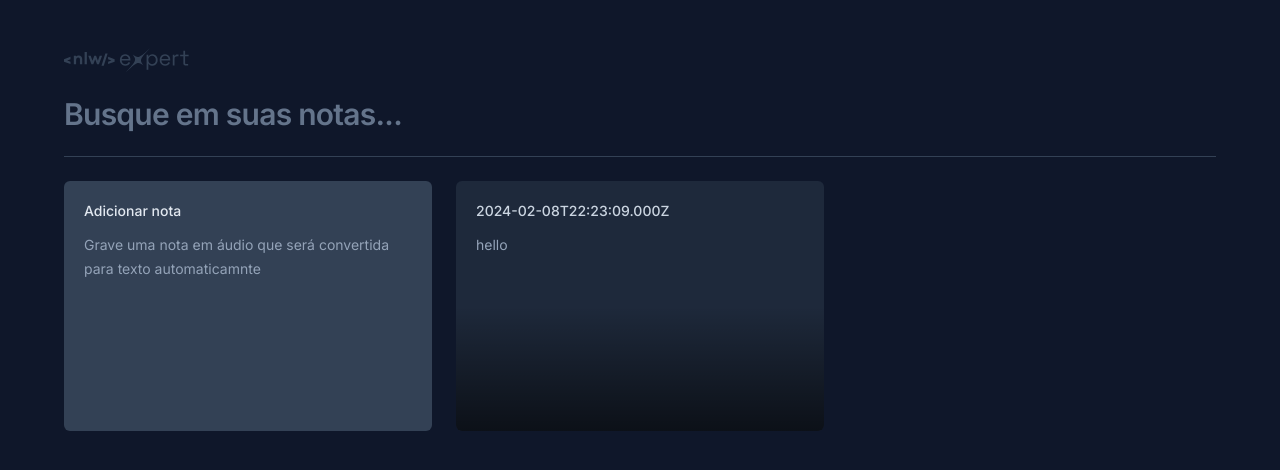
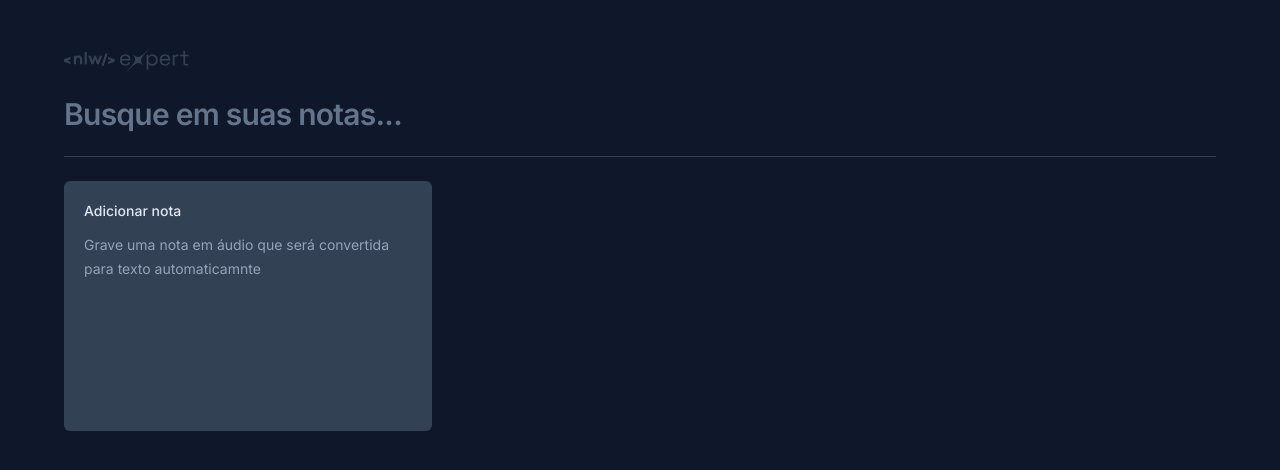
Before and after one commit to jmininel/nlw-expert-notes, a React (Vite) app: page / in a window 1280 px wide. Shown: the top 470 px of the page. Built offline with nearby package versions, Linux system fonts and the light colour scheme.

Commit message:
feat: created function to save data to localStorage

```diff
--- a/src/App.tsx
+++ b/src/App.tsx
@@ -1,13 +1,48 @@
+import { ChangeEvent, useState } from 'react';
 import logo from './assets/logo-nlw-expert.svg'
 import NewNoteCard from './components/new-note-card';
 import NoteCard from './components/note-card';
 
+interface Note {
+  id: string
+  date: Date
+  content: string
+}
+
+
 export function App() {
+  const [search, setSearch] = useState('')
+  const [notes, setNotes] = useState<Note[]>(() => {
+    const notesOnStorage = localStorage.getItem('notes')
 
-  const note = {
-    date: new Date(),
-    content: 'hello',
+    if (notesOnStorage) {
+      return JSON.parse(notesOnStorage)
+    }
+    return []
+  });
+
+  function onNoteCreated(content: string) {
+    const newNote = {
+      id: crypto.randomUUID(),
+      date: new Date(),
+      content,
+    }
+    const notesArray = [newNote, ...notes];
+
+    setNotes(notesArray);
+
+    localStorage.setItem('notes', JSON.stringify(notesArray))
   }
+
+  function handleSearch(event: ChangeEvent<HTMLInputElement>) {
+    const query = event.target.value;
+
+    setSearch(query);
+  }
+
+  const filteredNotes = search !== ''
+    ? notes.filter(note => note.content.toLocaleLowerCase().includes(search.toLocaleLowerCase()))
+    : notes
 
   return (
     <div className="mx-auto max-w-6xl my-12 space-y-6">
@@ -15,6 +50,7 @@
 
       <form className="w-full">
         <input
+          onChange={handleSearch}
           type="text"
           placeholder="Busque em suas notas..."
           className="w-full bg-transparent text-3xl font-semibold tracking-tight placeholder:text-slate-500"
@@ -24,8 +60,11 @@
       <div className="h-px bg-slate-700" />
 
       <div className="grid grid-cols-3 gap-6 auto-rows-[250px]">
-        <NewNoteCard />
-        <NoteCard note={note} />
+        <NewNoteCard onNoteCreated={onNoteCreated} />
+
+        {filteredNotes.map((note) => {
+          return <NoteCard key={note.id} note={note} />;
+        })}
       </div>
     </div>
   );
--- a/src/components/new-note-card.tsx
+++ b/src/components/new-note-card.tsx
@@ -4,27 +4,33 @@
 import { ChangeEvent, FormEvent, useState } from "react";
 import { toast } from 'sonner'
 
-const NewNoteCard = () => {
-  const [shouldShowOnboarding, setShouldShowOnboarding] = useState(true);
-  const [content, setContent] = useState('')
-
-  function handleStartEditor()  {
-   setShouldShowOnboarding(false)
+interface NewNoteCardProps {
+  onNoteCreated: (content: string) => void
 }
 
-  function handleContentChange(event: ChangeEvent<HTMLTextAreaElement> ) {
-    setContent(event.target.value)
+const NewNoteCard = ({ onNoteCreated }: NewNoteCardProps) => {
+  const [shouldShowOnboarding, setShouldShowOnboarding] = useState(true);
+  const [content, setContent] = useState("");
 
-    if (event.target.value === '') {
-      setShouldShowOnboarding(true)
+  function handleStartEditor() {
+    setShouldShowOnboarding(false);
+  }
+
+  function handleContentChange(event: ChangeEvent<HTMLTextAreaElement>) {
+    setContent(event.target.value);
+
+    if (event.target.value === "") {
+      setShouldShowOnboarding(true);
     }
   }
 
   function handleSaveNote(event: FormEvent<HTMLFormElement>) {
-    event.preventDefault()
-    console.log(content);
+    event.preventDefault();
 
-    toast.success('Nota criada com sucesso')
+    onNoteCreated(content)
+    setContent('')
+    setShouldShowOnboarding(true)
+    toast.success("Nota criada com sucesso");
   }
 
   return (
@@ -53,11 +59,25 @@
 
               {shouldShowOnboarding ? (
                 <p className="text-sm leading-6 text-slate-400">
-                Comece <button className="font-medium text-lime-400 hover:underline">gravando uma nota</button> em áudio ou se preferir <button onClick={handleStartEditor} className="font-medium text-lime-400 hover:underline"> utilize apenas texto</button>
+                  Comece{" "}
+                  <button className="font-medium text-lime-400 hover:underline">
+                    gravando uma nota
+                  </button>{" "}
+                  em áudio ou se preferir{" "}
+                  <button
+                    onClick={handleStartEditor}
+                    className="font-medium text-lime-400 hover:underline"
+                  >
+                    {" "}
+                    utilize apenas texto
+                  </button>
                 </p>
               ) : (
-                < textarea autoFocus className="text-sm leading-6 text-slate-400 bg-transparent resize-none flex-1 outline-none"
+                <textarea
+                  autoFocus
+                  className="text-sm leading-6 text-slate-400 bg-transparent resize-none flex-1 outline-none"
                     onChange={handleContentChange}
+                    value={content}
                 />
               )}
             </div>
--- a/src/components/note-card.tsx
+++ b/src/components/note-card.tsx
@@ -15,7 +15,8 @@
     <Dialog.Root>
       <Dialog.Trigger className="flex flex-col rounded-md text-left bg-slate-800 p-5 gap-3 overflow-hidden relative hover:ring-2 hover:ring-slate-600 outline-none focus-visible:ring-2 focus-visible:ring-lime-400">
         <span className="text-sm font-medium text-slate-300">
-          {note.date.toISOString()}
+          {formatDistanceToNow(note.date, { locale: ptBR, addSuffix: true })}
+
         </span>
         <p className="text-sm leading-6 text-slate-400">{note.content}</p>
         <div className="absolute bottom-0 left-0 right-0 h-1/2 bg-gradient-to-t from-black/60 to-black/0 pointer-events-none" />
@@ -25,12 +26,15 @@
         <Dialog.Overlay className="inset-0 fixed bg-black/50" />
         <Dialog.Content className="overflow-hidden fixed left-1/2 top-1/2 -translate-x-1/2 -translate-y-1/2 max-w-[640px] h-[60vh] w-full bg-slate-700 rounded-md flex flex-col outline-none">
           <Dialog.Close className="absolute right-0 top-0 bg-slate-800 p-1.5 text-slate-400 hover:text-slate-100">
-            <X className="size-5"/>
-         </Dialog.Close>
+            <X className="size-5" />
+          </Dialog.Close>
 
           <div className="flex flex-1 flex-col gap-3 p-5 ">
             <span className="text-sm font-medium text-slate-300">
-              {formatDistanceToNow(note.date, {locale: ptBR, addSuffix: true,})}
+              {formatDistanceToNow(note.date, {
+                locale: ptBR,
+                addSuffix: true,
+              })}
             </span>
 
             <p className="text-sm leading-6 text-slate-400">{note.content}</p>
@@ -40,7 +44,10 @@
             type="button"
             className="w-full bg-slate-800 py-4 text-center text-sm text-slate-300 outline-none font-medium group"
           >
-            Deseja <span className="text-red-400 group-hover:underline">apagar essa nota?</span>
+            Deseja{" "}
+            <span className="text-red-400 group-hover:underline">
+              apagar essa nota?
+            </span>
           </button>
         </Dialog.Content>
       </Dialog.Portal>
```
Lines whose indentation alone changed are shown as unchanged.
